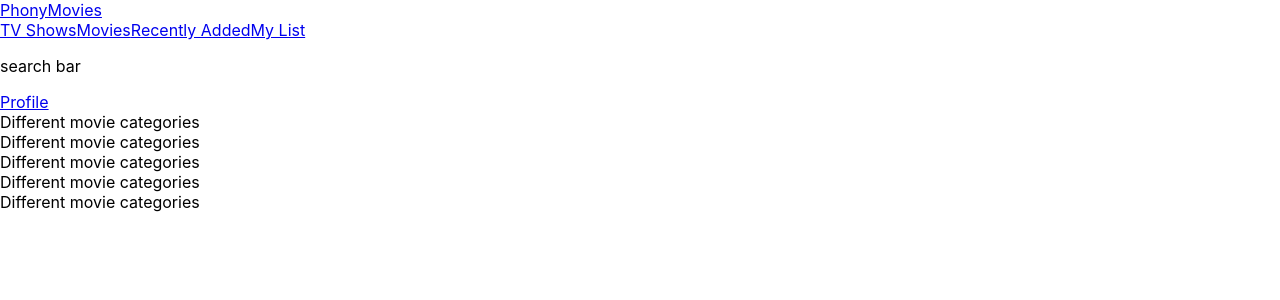
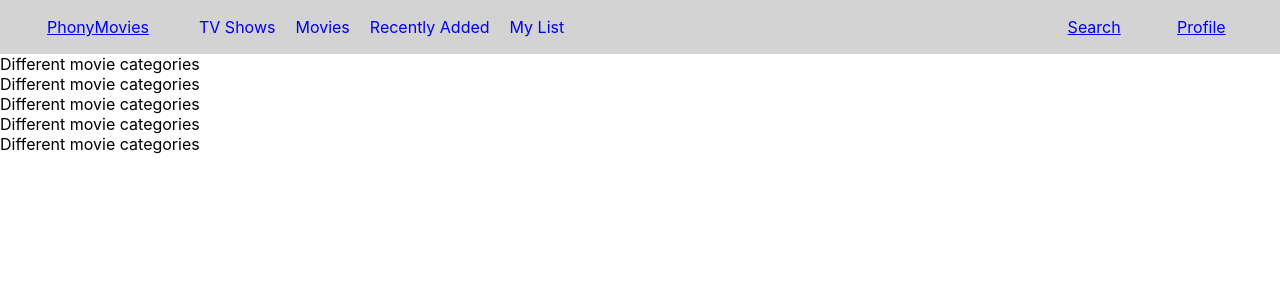
Before and after one commit to DannyShien/Phony-Movie, a React (Create React App) app: page / in a window 1280 px wide. Shown: the top 300 px of the page. Built offline with nearby package versions, Linux system fonts and the light colour scheme.

Commit message:
fix changes for NavBar.js

```diff
--- a/src/components/NavBar.css
+++ b/src/components/NavBar.css
@@ -1,6 +1,5 @@
 .navbar {
     display: flex;
-    /* justify-content: space-around; */
     height: 50px;
     width: 100vw;
     background-color: lightgrey;
@@ -9,7 +8,6 @@
 .navTitle {
     justify-content: center;
     width: 15%;
-    /* flex: 1; */
 }
 .navOptions {
     justify-content: flex-start;
@@ -18,7 +16,7 @@
 }
 .navOptions .links {
     margin-right: 20px;
-    color: red;
+    /* color: red; */
 }
 .navProfile {
     justify-content: space-evenly;
@@ -27,7 +25,7 @@
 .navAlign {
     display: flex;
     align-items: center;
-    outline: 1px solid black;
+    /* outline: 1px solid black; */
 }
 .links {
     text-decoration: none;
--- a/src/components/NavBar.js
+++ b/src/components/NavBar.js
@@ -4,17 +4,19 @@ import './NavBar.css'
 
 const NavBar = () => {
     return (
-        <div>
-            <Link to = '/'>PhonyMovies</Link>
-            <div>
-                <Link to ='/tv'>TV Shows</Link>
-                <Link to ='/movies'>Movies</Link>
-                <Link to ='/recent'>Recently Added</Link>
-                <Link to ='/mylist'>My List</Link>
+        <div className='navbar'>
+            <div className='navTitle navAlign'>
+                <Link to = '/'>PhonyMovies</Link>
             </div>
-            <div>
-                <p>search bar</p>
-                <Link to ='/setting'>Profile</Link>
+            <div className='navOptions navAlign'>
+                <Link to = '/tv' className='links'>TV Shows</Link>
+                <Link to = '/movies' className='links'>Movies</Link>
+                <Link to = '/recent' className='links'>Recently Added</Link>
+                <Link to = '/mylist' className='links'>My List</Link>
+            </div>
+            <div className='navProfile navAlign'>
+                <Link to = '/search'>Search</Link>
+                <Link to = '/setting'>Profile</Link>
             </div>
         </div>
     )
```
